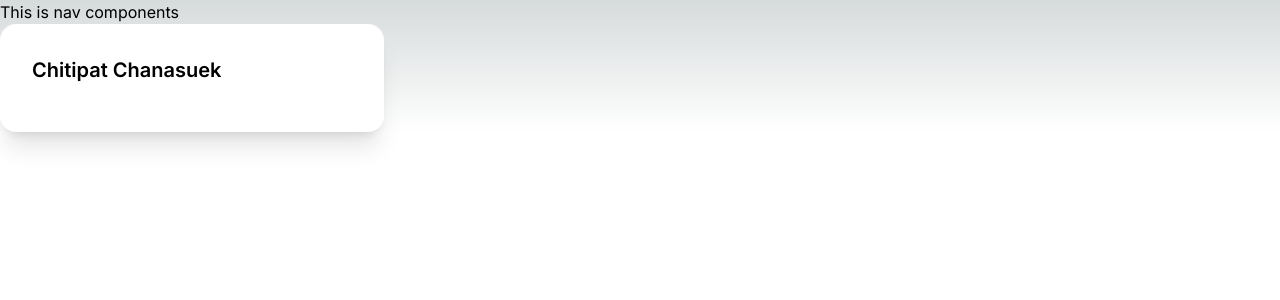
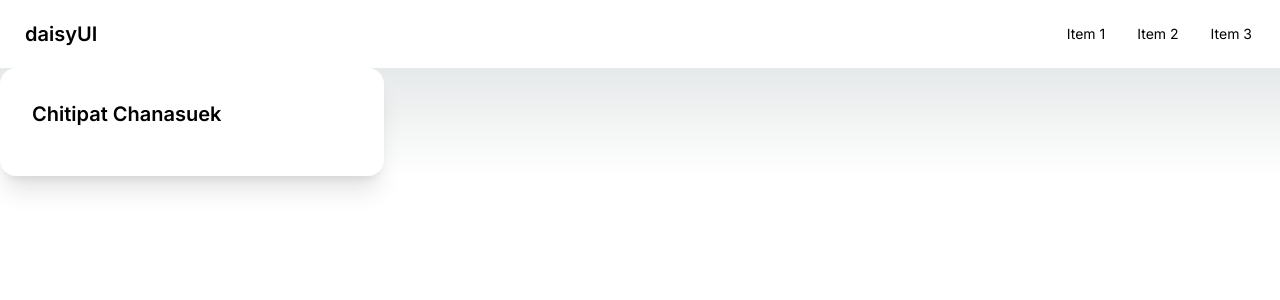
Before and after one commit to StarDEE-From0toHero/KamranWebsiteProject, a Next.js app: page / in a window 1280 px wide. Shown: the top 300 px of the page. Built offline with nearby package versions, Linux system fonts and the light colour scheme.

Commit message:
Adding navbar

```diff
--- a/src/app/components/Navbar.tsx
+++ b/src/app/components/Navbar.tsx
@@ -1,7 +1,54 @@
-export default function Navbar(){
-    return(
-        <div>
-            This is nav components
+export default function Navbar() {
+  return (
+    <div className="navbar bg-base-100">
+      <div className="navbar-start">
+        <div className="dropdown">
+          <div tabIndex={0} role="button" className="btn btn-ghost lg:hidden">
+            <svg
+              xmlns="http://www.w3.org/2000/svg"
+              className="h-5 w-5"
+              fill="none"
+              viewBox="0 0 24 24"
+              stroke="currentColor"
+            >
+              <path
+                strokeLinecap="round"
+                strokeLinejoin="round"
+                strokeWidth="2"
+                d="M4 6h16M4 12h8m-8 6h16"
+              />
+            </svg>
+          </div>
+          <ul
+            tabIndex={0}
+            className="menu menu-sm dropdown-content bg-base-100 rounded-box z-[1] mt-3 w-52 p-2 shadow"
+          >
+            <li>
+              <a>Item 1</a>
+            </li>
+            <li>
+              <a>Item 2</a>
+            </li>
+            <li>
+              <a>Item 3</a>
+            </li>
+          </ul>
         </div>
-    )
+        <a className="btn btn-ghost text-xl">daisyUI</a>
+      </div>
+      <div className="navbar-end hidden lg:flex">
+        <ul className="menu menu-horizontal px-1">
+          <li>
+            <a>Item 1</a>
+          </li>
+          <li>
+            <a>Item 2</a>
+          </li>
+          <li>
+            <a>Item 3</a>
+          </li>
+        </ul>
+      </div>
+    </div>
+  );
 }
```
